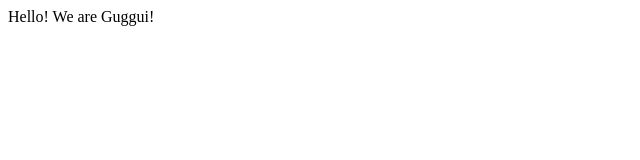
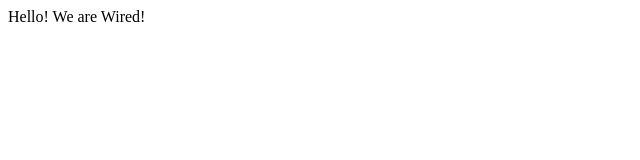
Before and after one commit to GiomG/wired-website, a plain HTML site: page index.html in a window 1280 px wide. Shown: the full height of the page, 0-640 px from the left. Drawn offline with Linux system fonts and the light colour scheme.

Commit message:
Revert "test"
This reverts commit e29fa65fc95c96dc1b465f2be99aa150f99322b2.

```diff
--- a/index.html
+++ b/index.html
@@ -5,6 +5,6 @@
     <title></title>
   </head>
   <body>
-  Hello! We are Guggui!
+  Hello! We are Wired!
   </body>
 </html>
```
